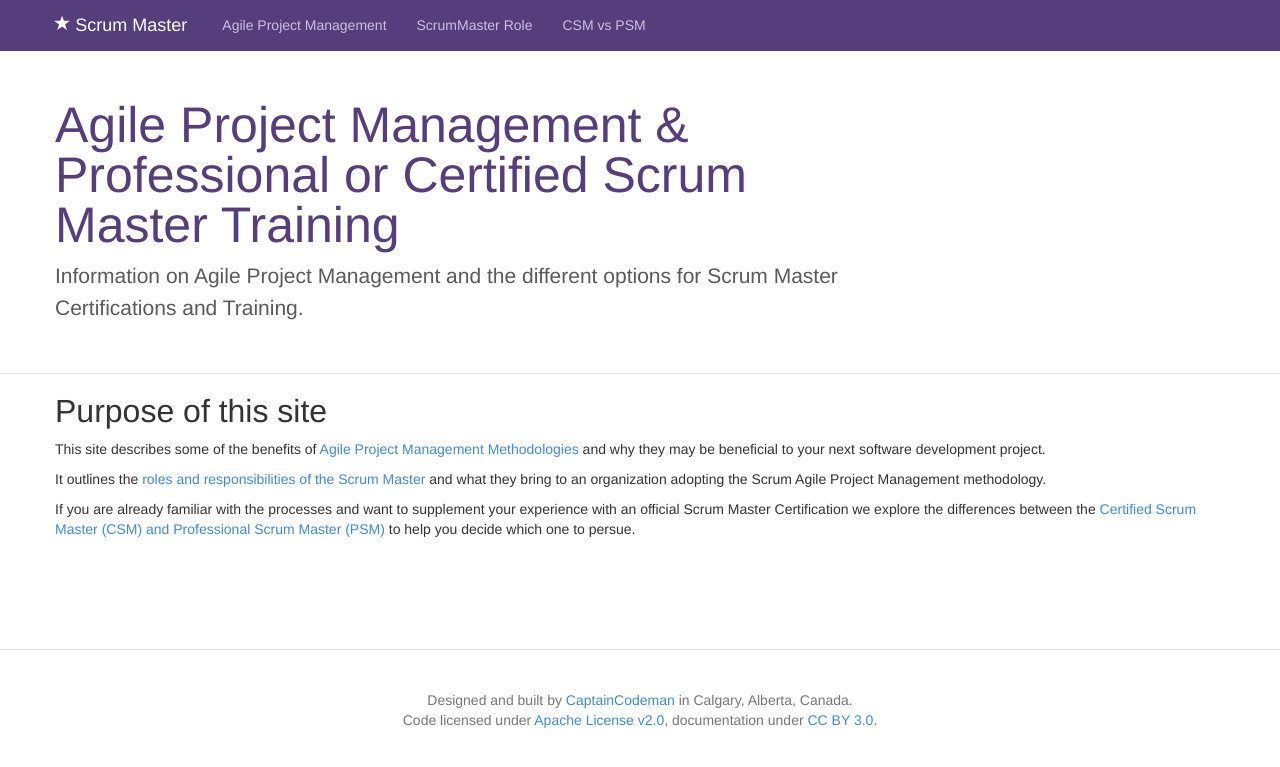
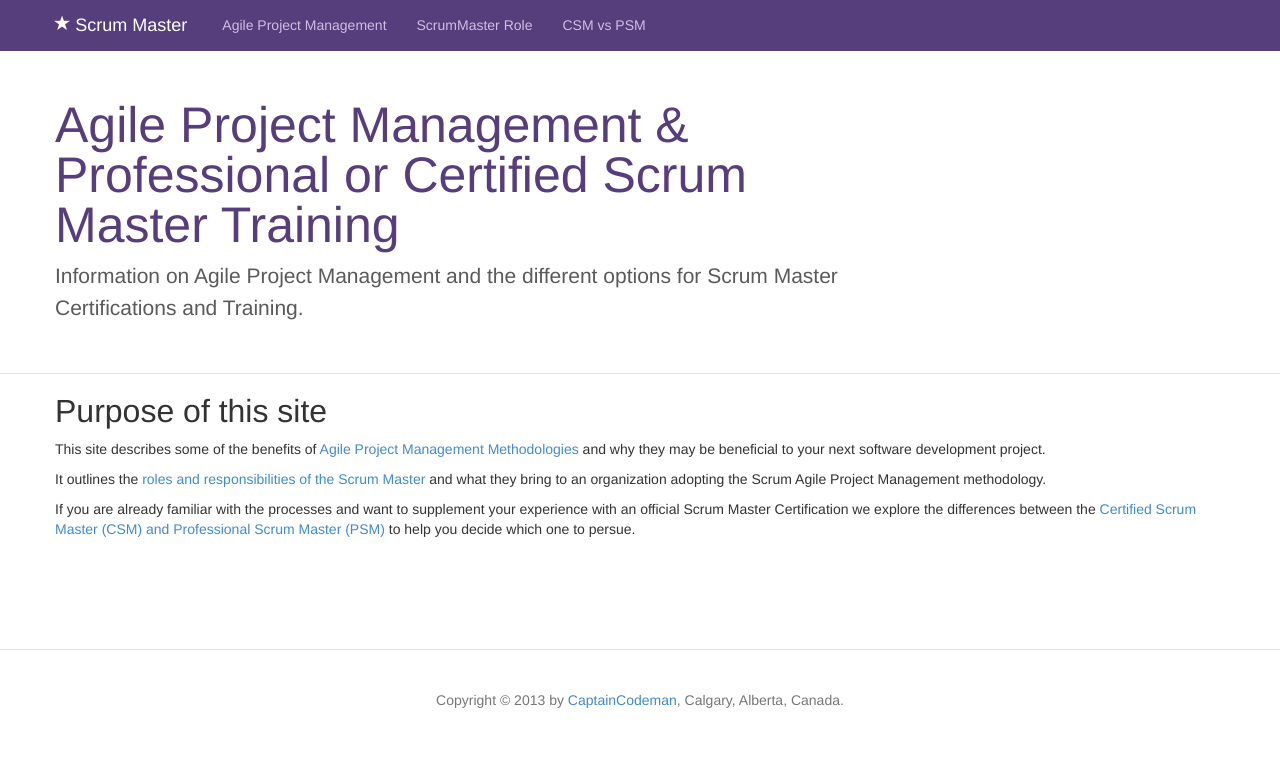
Before and after one commit to CaptainCodeman/agile-scrum-master-training, a Jekyll site: the page built from index.html, in a window 1280 px wide. Shown: the top 767 px of the page. Built offline with Jekyll 4.4.1, drawn with Linux system fonts in a browser that asks for light colours; Markdown is read by kramdown in place of the engine named in the settings.

Commit message:
Copyright

```diff
--- a/_layouts/customize.html
+++ b/_layouts/customize.html
@@ -33,8 +33,8 @@
     <footer class="bs-footer">
       {% include social-buttons.html %}
 
-      <p>Designed and built with all the love in the world by <a href="http://twitter.com/mdo" target="_blank">@mdo</a> and <a href="http://twitter.com/fat" target="_blank">@fat</a>.</p>
-      <p>Code licensed under <a href="http://www.apache.org/licenses/LICENSE-2.0" target="_blank">Apache License v2.0</a>, documentation under <a href="http://creativecommons.org/licenses/by/3.0/">CC BY 3.0</a>.</p>
+      <p>Copyright &copy; 2013 by <a href="http://captaincodeman.com/" target="_blank">CaptainCodeman</a>, Calgary, Alberta, Canada.</p>
+
       <ul class="footer-links">
         <li><a href="{{ site.blog }}">Blog</a></li>
         <li class="muted">&middot;</li>
--- a/_layouts/default.html
+++ b/_layouts/default.html
@@ -33,9 +33,7 @@
     <footer class="bs-footer">
       {% include social-buttons.html %}
 
-      <p>Designed and built by <a href="http://captaincodeman.com/" target="_blank">CaptainCodeman</a> in Calgary, Alberta, Canada.</p>
-
-      <p>Code licensed under <a href="http://www.apache.org/licenses/LICENSE-2.0" target="_blank">Apache License v2.0</a>, documentation under <a href="http://creativecommons.org/licenses/by/3.0/">CC BY 3.0</a>.</p>
+      <p>Copyright &copy; 2013 by <a href="http://captaincodeman.com/" target="_blank">CaptainCodeman</a>, Calgary, Alberta, Canada.</p>
       <!--
       <ul class="footer-links">
         <li><a href="{{ site.blog }}">Blog</a></li>
```
